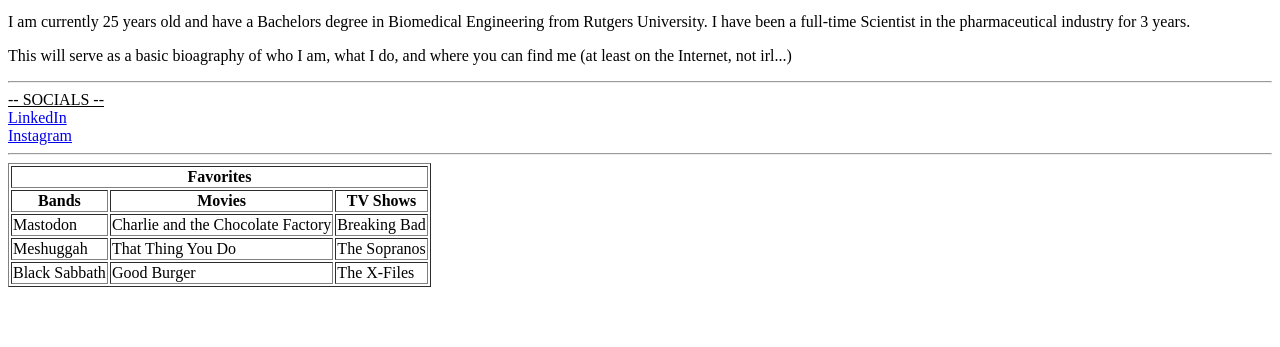
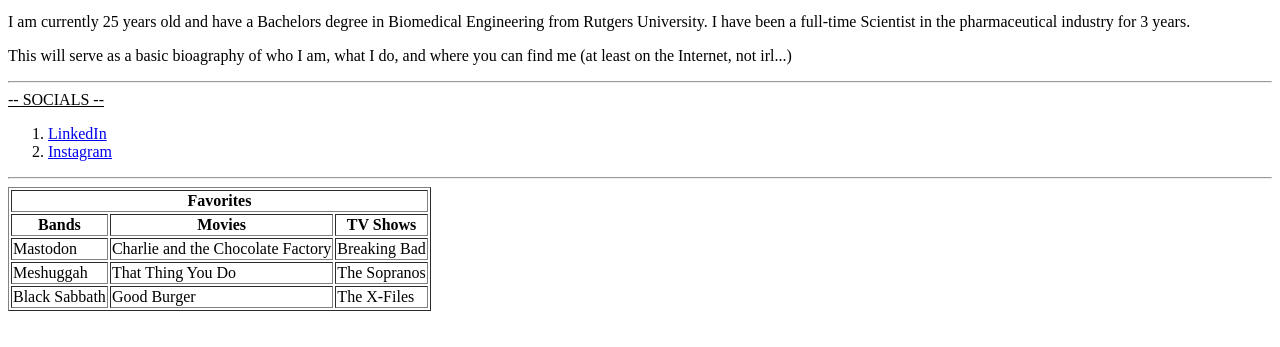
Before and after one commit to tombabjak/tombabjak.github.io, a plain HTML site: page index.html in a window 1280 px wide. Shown: the part 421-768 px from the top of the page. Drawn offline with Linux system fonts and the light colour scheme.

Commit message:
list updated

```diff
--- a/index.html
+++ b/index.html
@@ -16,9 +16,10 @@
   <hr>
   <u> -- SOCIALS -- </u>
   <br>
-  <a href="https://www.linkedin.com/in/tom-babjak-b1679b75/" target="_blank">LinkedIn</a>
-  <br>
-  <a href="https://www.instagram.com/tombabjak/" target="_blank">Instagram</a>
+  <ol>
+      <li><a href="https://www.linkedin.com/in/tom-babjak-b1679b75/" target="_blank">LinkedIn</a></li>
+      <li><a href="https://www.instagram.com/tombabjak/" target="_blank">Instagram</a></li>
+    </ol>
   <hr>
   <table border=1>
     <colgroup span="3"></colgroup>
```
